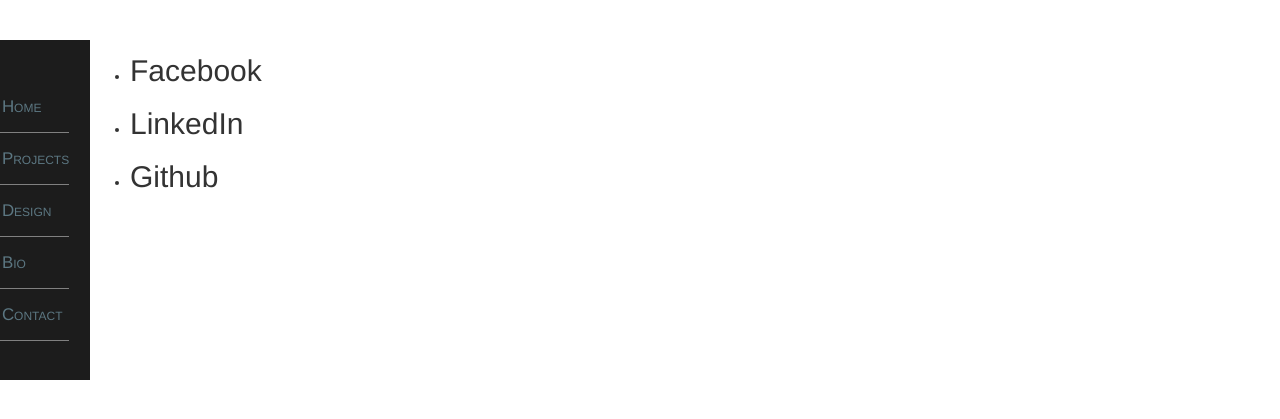
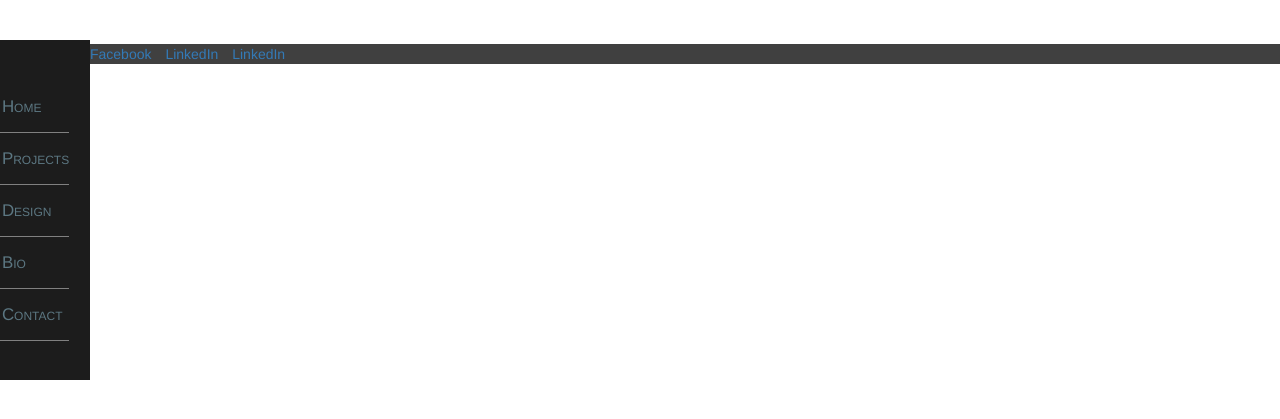
Before and after one commit to Djibba22/thejohndinsmore.com, a PHP site: page /bio.php in a window 1280 px wide. Shown: the top 419 px of the page. Run offline with PHP 8.4, Linux system fonts and the light colour scheme; some libraries are stand-ins or nearby versions.

Commit message:
adjusted background

```diff
--- a/application/views/footer.php
+++ b/application/views/footer.php
@@ -1,8 +1,8 @@
  <footer class="footer-primary">
- 	<ul class="social">
- 		<li><h2>Facebook</h2></li>
- 		<li><h2>LinkedIn</h2></li>
- 		<li><h2>Github</h2></li>
+ 	<ul class="social list-inline">
+ 		<li class="icon-social-facebook"><a href="https://www.facebook.com/john.dinsmore.319">Facebook</a></li>
+ 		<li class="icon-social-linkedin"><a href="/public/images/linkedincrack.png">LinkedIn</a></li>
+ 		<li class="icon-social-github"><a href="https://github.com/Djibba22/djibba22.github.io">LinkedIn</a></li>
  	</ul>
  </footer>
  </div>
--- a/public/css/styles.css
+++ b/public/css/styles.css
@@ -112,7 +112,13 @@ img.logo1{
 
 /*#############======FOOTER=====##################*/
 /*##################===styles=====################*/
-
+footer{
+    background-color:#404040;
+}
+.social{
+    color:#5c7782;
+    list-style-type: none;
+}
 
 /*margin for the icons in the footer*/
 
```
